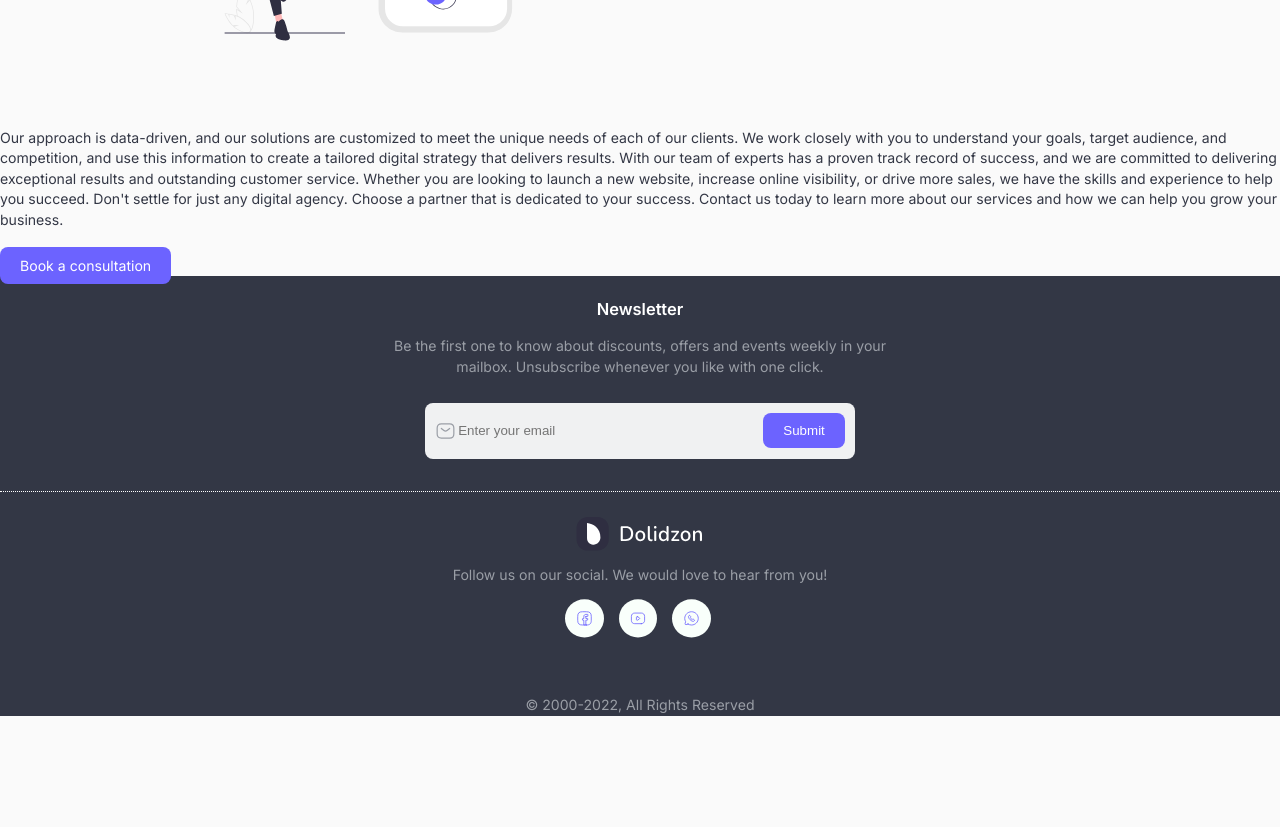
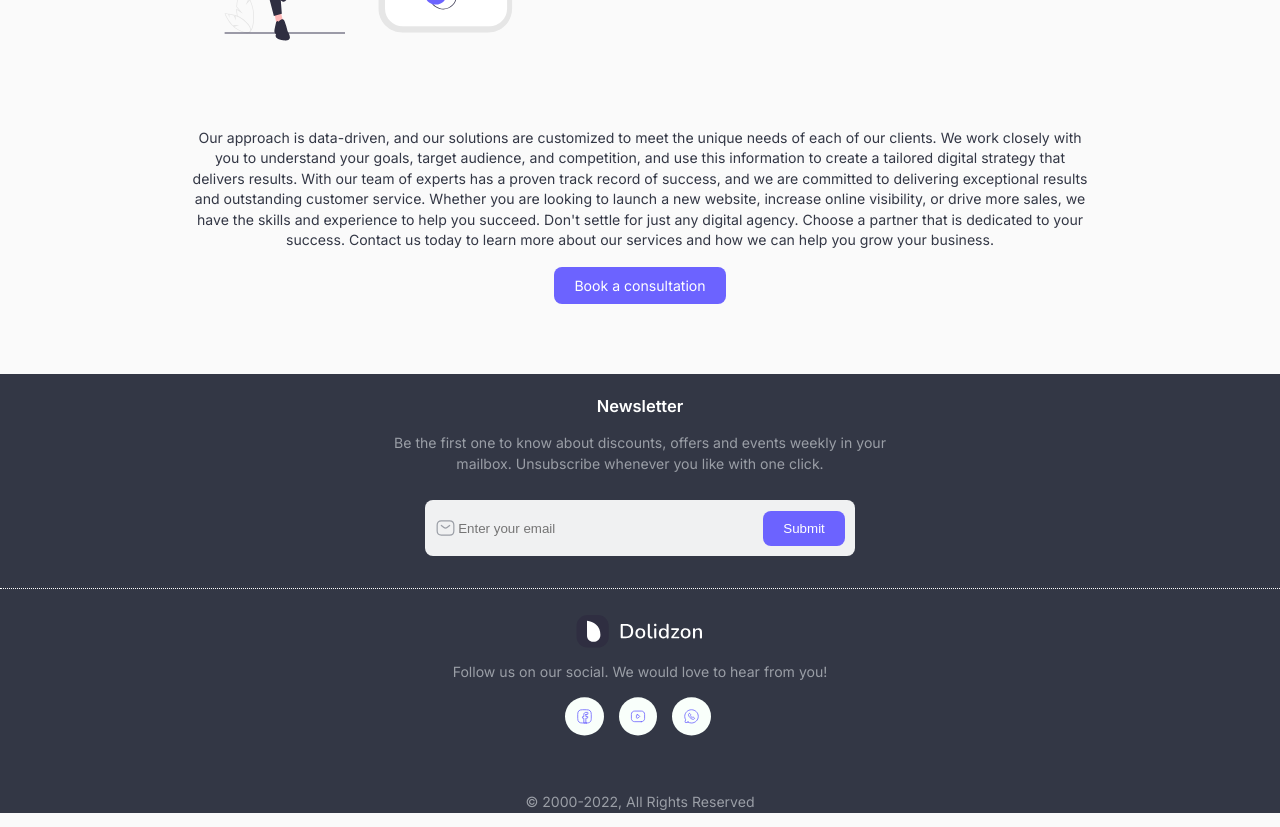
Before and after one commit to HenryUdonsi/dolidzon, a React (Create React App) app: page / in a window 1280 px wide. Shown: the part 2460-3287 px from the top of the page. Before the commit the page ends 3190 px from the top, so only its background shows below. Built offline with nearby package versions, Linux system fonts and the light colour scheme.

Commit message:
Update home.css

```diff
--- a/src/home.css
+++ b/src/home.css
@@ -1,4 +1,4 @@
-app-para {
+.app-para {
     margin: auto;
     text-align: center;
     width: 70%;
```
